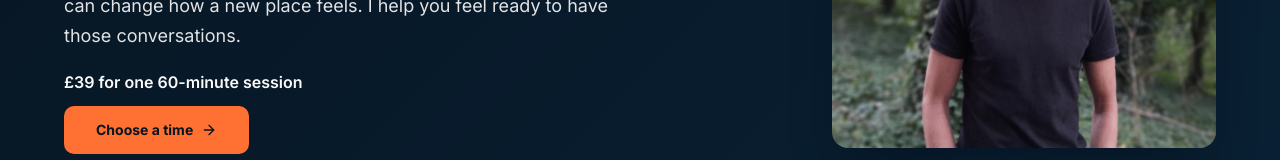
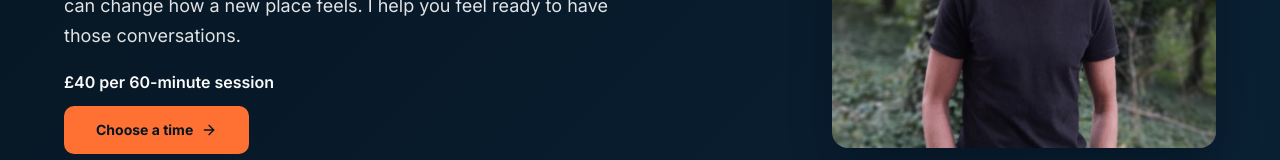
Before and after one commit to hutchy9999/jameshutchinsonlanguages, a React (Vite) app: page /coaching in a window 1280 px wide. Shown: the part 342-502 px from the top of the page. Built offline with nearby package versions, Linux system fonts and the light colour scheme; the HTML template or start-up script is replaced by a standard one.

Commit message:
Set coaching to £40 per 60-minute session

```diff
--- a/src/pages/Coaching.tsx
+++ b/src/pages/Coaching.tsx
@@ -12,6 +12,7 @@ import {
 import { Button } from "@/components/ui/button";
 
 const CALENDLY_BOOKING_URL = "https://calendly.com/james-jameshutchinsonlanguages/language-coaching";
+const sessionPrice = "£40 per 60-minute session";
 const bookingButtonClass = "h-auto min-h-12 w-full whitespace-normal bg-primary px-4 py-3.5 text-lg font-bold text-background hover:bg-primary/90 sm:w-auto sm:px-8 sm:py-2 sm:text-sm";
 
 const movingAbroadWorries = [
@@ -51,7 +52,7 @@ const faqs = [
   },
   {
     question: "Do I have to commit to more sessions?",
-    answer: "No. £39 covers one 60-minute session. We'll use that hour to make a plan you can get started on yourself.",
+    answer: `No. It's ${sessionPrice}. We'll use that hour to make a plan you can get started on yourself.`,
   },
   {
     question: "How often should I do this?",
@@ -87,7 +88,7 @@ const Coaching = () => {
                 Being able to ask for help, chat to a neighbour or join in at dinner can change how a new place feels. I help you feel ready to have those conversations.
               </p>
               <div className="mt-7 space-y-4 sm:mt-5 sm:space-y-3">
-                <p className="text-lg font-semibold sm:text-base">£39 for one 60-minute session</p>
+                <p className="text-lg font-semibold sm:text-base">{sessionPrice}</p>
                 <Button asChild size="lg" className={bookingButtonClass}>
                   <a href={CALENDLY_BOOKING_URL}>Choose a time <ArrowRight aria-hidden="true" /></a>
                 </Button>
@@ -162,7 +163,7 @@ const Coaching = () => {
       <section id="book" tabIndex={-1} className="scroll-mt-6 px-4 pb-16 sm:px-6 sm:pb-20" aria-labelledby="booking-heading">
         <div className="mx-auto max-w-3xl rounded-2xl border border-primary/40 bg-gradient-hero px-4 py-10 text-center shadow-book sm:p-12">
           <h2 id="booking-heading" className="text-3xl sm:text-4xl">Book your coaching session</h2>
-          <p className="mb-6 mt-3 text-lg text-muted-foreground">60 minutes with James, in English, for £39.</p>
+          <p className="mb-6 mt-3 text-lg text-muted-foreground">{sessionPrice} with James.</p>
           <Button asChild size="lg" className={bookingButtonClass}>
             <a href={CALENDLY_BOOKING_URL}>Choose a time <ArrowRight aria-hidden="true" /></a>
           </Button>
```
